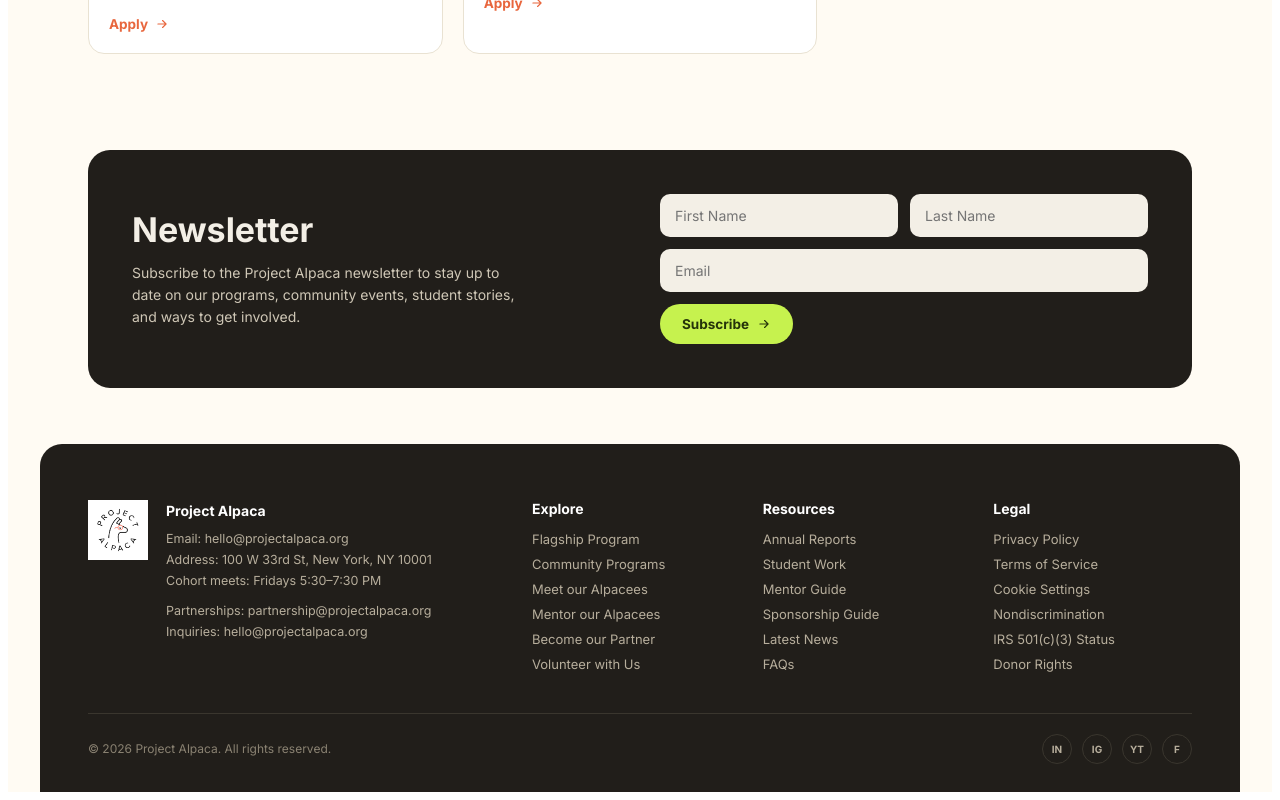
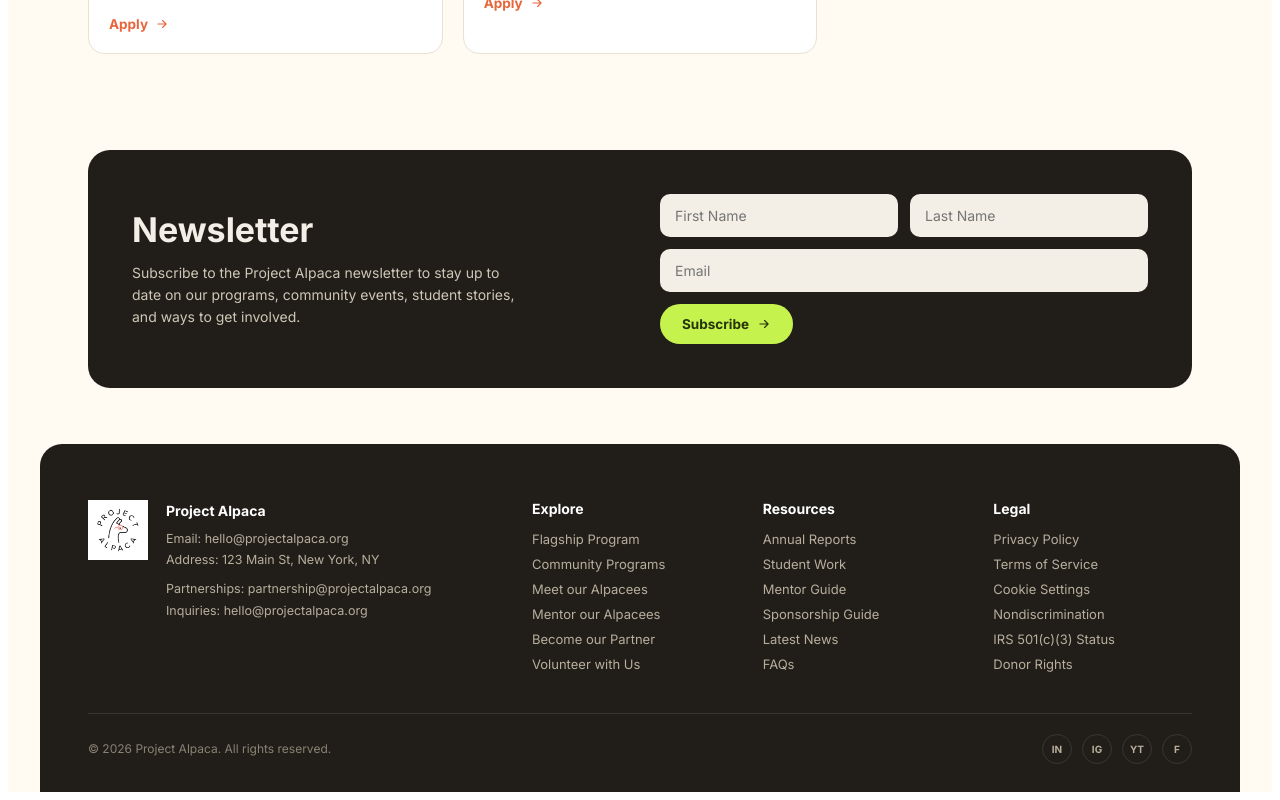
Before and after one commit to jellyfishing2346/project-alpaca, a React (Vite) app: page / in a window 1280 px wide. Shown: the part 3237-4037 px from the top of the page. Built offline with nearby package versions, Linux system fonts and the light colour scheme.

Commit message:
Correcting address information removed cohort timings

```diff
--- a/alpacees-directory-final.jsx
+++ b/alpacees-directory-final.jsx
@@ -228,7 +228,7 @@
           <LogoImage className="footer-logo" />
           <div className="footer-contact">
             <b>Project Alpaca</b>
-            <p>Email: hello@projectalpaca.org<br />Address: 100 W 33rd St, New York, NY 10001<br />Cohort meets: Fridays 5:30–7:30 PM</p>
+            <p>Email: hello@projectalpaca.org<br />Address: 123 Main St, New York, NY</p>
             <p>Partnerships: partnership@projectalpaca.org<br />Inquiries: hello@projectalpaca.org</p>
           </div>
         </div>
```
